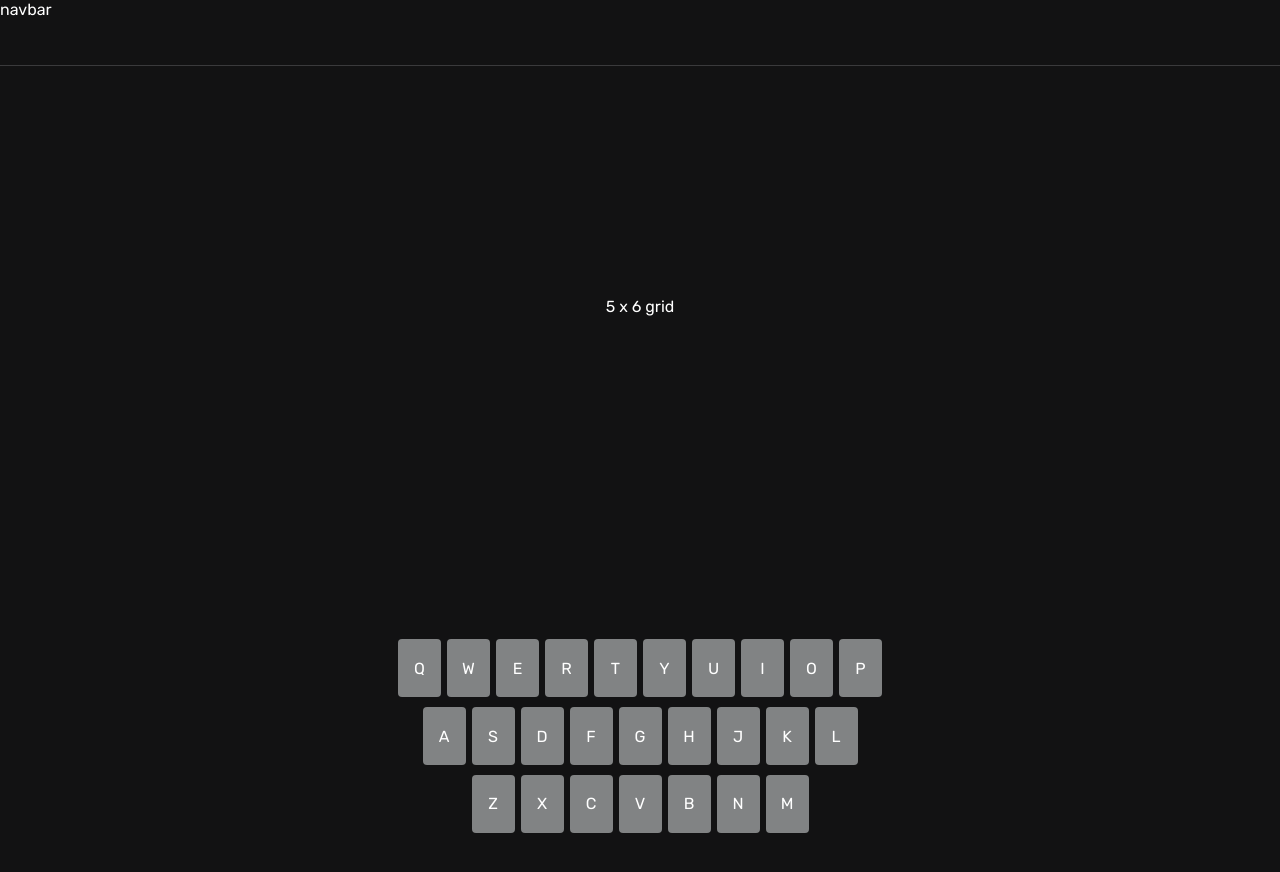
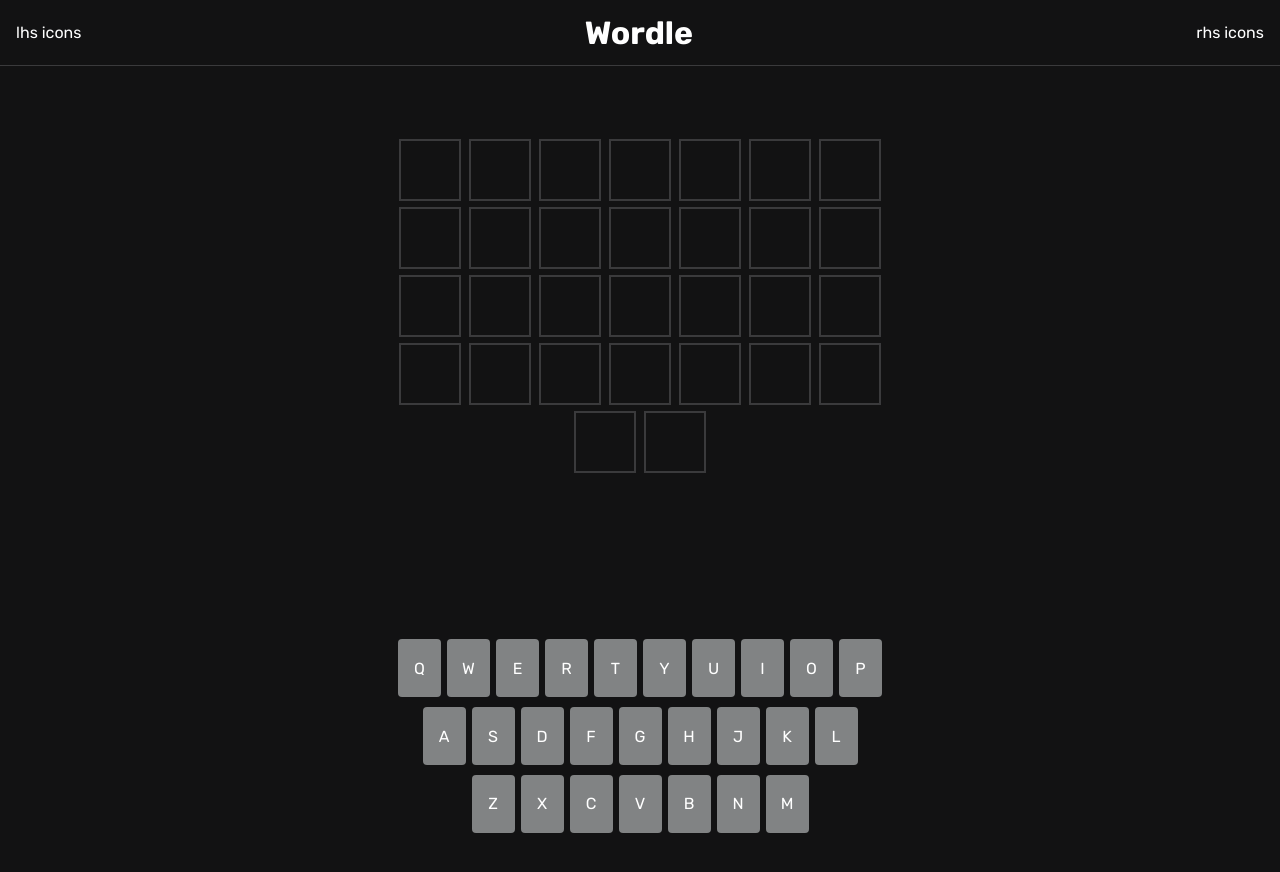
Before and after one commit to Brlaney/next-wordle, a Next.js app: page / in a window 1280 px wide. Shown: the top 872 px of the page. Built offline with nearby package versions, Linux system fonts and the light colour scheme.

Commit message:
sat morning additions

```diff
--- a/src/components/Main/index.tsx
+++ b/src/components/Main/index.tsx
@@ -1,12 +1,17 @@
-import boxes from '@/lib/data/boxes';
+// import { useState } from 'react';
+// import boxes from '@/lib/data/boxes';
 import styles from '@/styles/components/Main.module.scss';
 
+export default function Main() {
+  // const [boxes, setBoxes] = useState(Array(30).fill(null));
 
-
-export default function Main() {
   return (
     <div className={styles['main-container']}>
-      5 x 6 grid
+      <div className={styles.grid}>
+        {Array(30).fill(null).map((_, i) => (
+          <div key={i} className={styles.box} />
+        ))}
+      </div>
     </div>
   )
 }
--- a/src/components/Navbar/index.tsx
+++ b/src/components/Navbar/index.tsx
@@ -4,7 +4,17 @@
 export default function Navbar() {
   return (
     <div id={styles.navbar} className={styles['nav-container']}>
-      navbar
+      <div className={styles['nav-row']}>
+        <div id={styles.menu} className={styles['nav-section']}>
+          lhs icons
+        </div>
+        <div id={styles.title} className={styles['nav-section']}>
+          Wordle
+        </div>
+        <div id={styles.options} className={styles['nav-section']}>
+          rhs icons
+        </div>
+      </div>
     </div>
   )
 };
--- a/src/scss/components/Main.module.scss
+++ b/src/scss/components/Main.module.scss
@@ -3,10 +3,27 @@
 
 .main-container {
   height: 60vh;
-  width: 100vw;
+  width: 40%;
   color: white;
   display: flex;
-  flex-direction: row;
+  flex-direction: column;
   align-items: center;
   justify-content: center;
+
+  .grid {
+    display: flex;
+    flex-direction: row;
+    flex-wrap: wrap;
+    align-items: center;
+    justify-content: center;
+
+    .box {
+      height: 62px;
+      width: 62px;
+      margin: 3px 4px;
+      padding: 0 4px;
+      border: 2px solid $box-border;
+      text-align: center;
+    }
+  }
 }
--- a/src/scss/components/Navbar.module.scss
+++ b/src/scss/components/Navbar.module.scss
@@ -7,4 +7,20 @@
   display: flex;
   flex-direction: row;
   border-bottom: 1px solid $box-border;
+  .nav-row {
+    width: 100%;
+    display: flex;
+    flex-direction: row;
+    align-items: center;
+    justify-content: space-between;
+
+    .nav-section {
+      padding: 0 16px;
+    }
+
+    #title {
+      font-size: 32px;
+      font-weight: 700;
+    }
+  }
 }
--- a/src/scss/pages/Home.module.scss
+++ b/src/scss/pages/Home.module.scss
@@ -7,6 +7,6 @@
   color: $bg-d;
   display: flex;
   flex-direction: column;
-  // align-items: space-around;
-  // justify-content: space-around;
+  align-items: center;
+  justify-content: center;
 }
```
